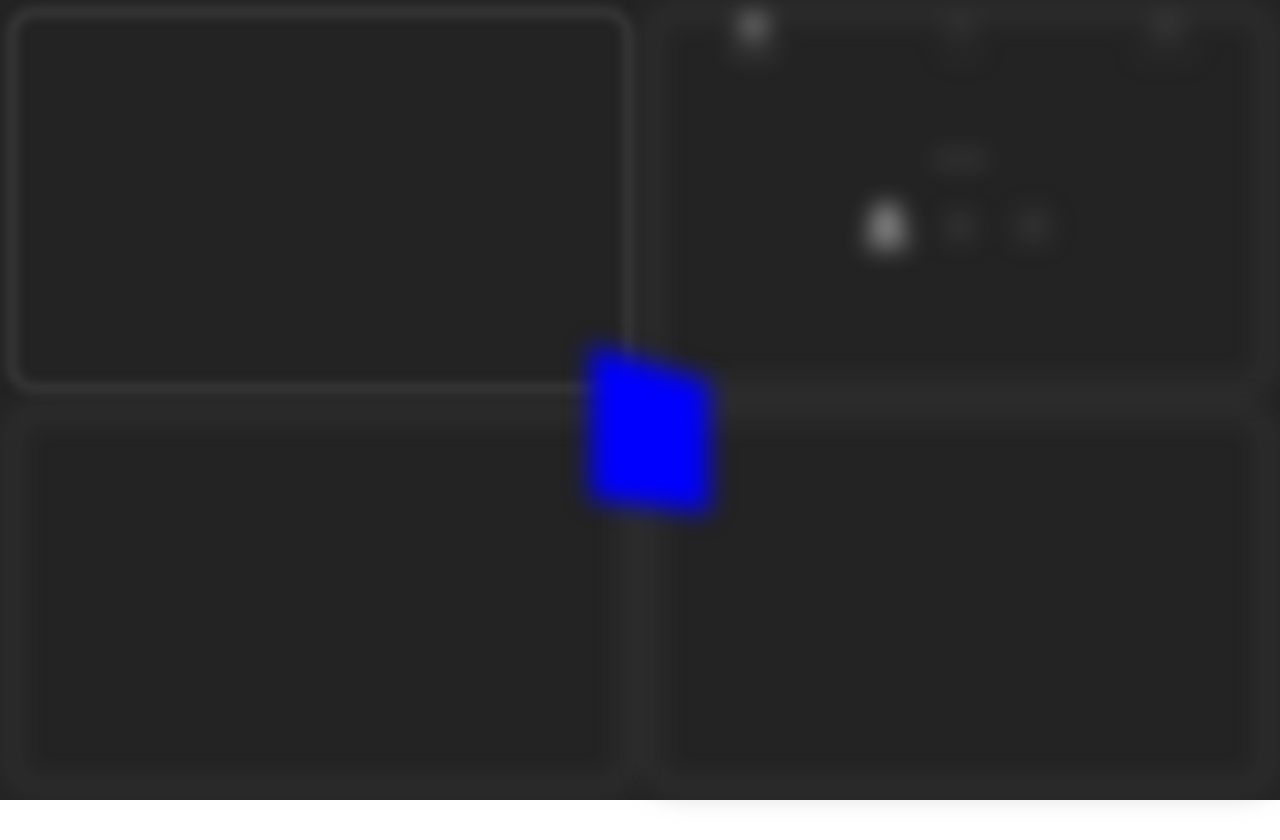
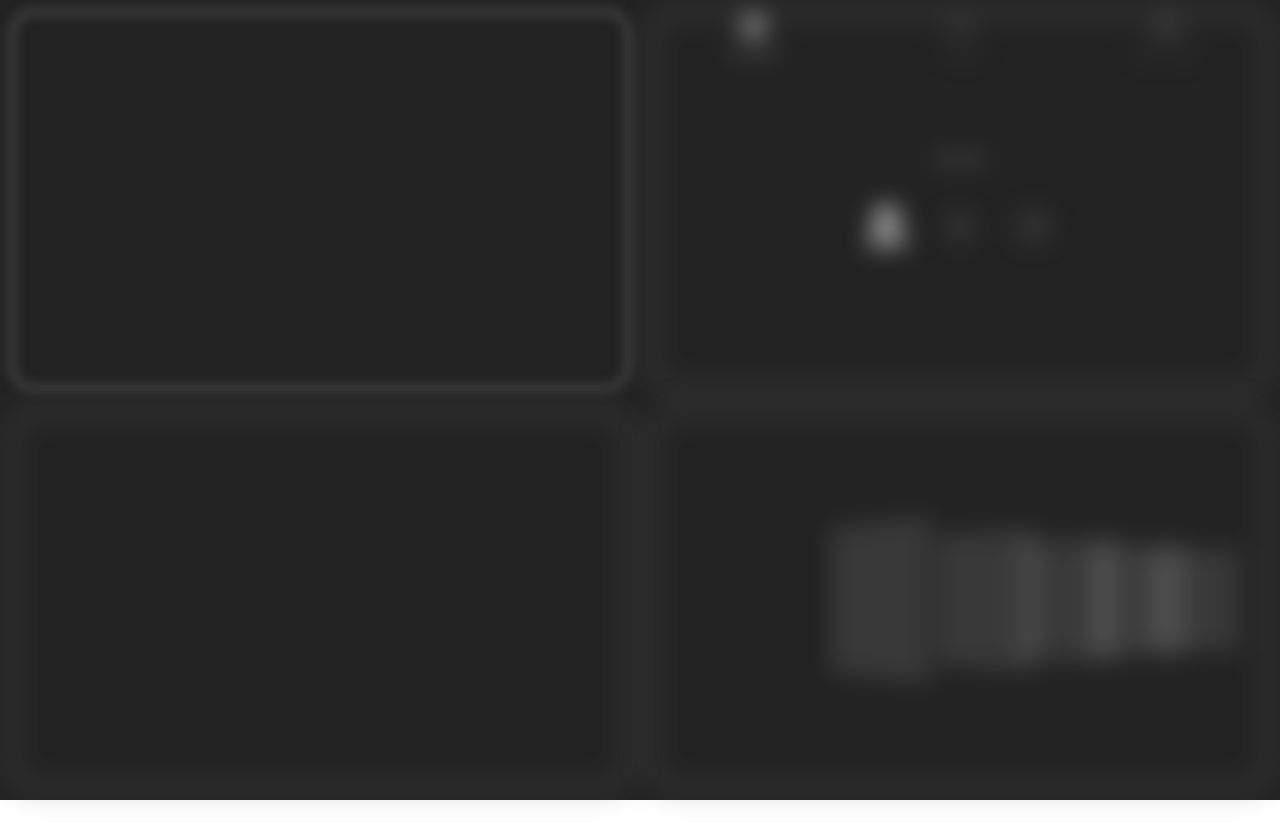
Before and after one commit to JielingYang/HomePageProject, a React app in the folder react-client/: page / in a window 1280 px wide. Shown: the top 840 px of the page. Before the commit the page ends 800 px from the top, so only its background shows below. Built offline with nearby package versions, Linux system fonts and the light colour scheme; the HTML template or start-up script is replaced by a standard one.

Commit message:
individual engine part now can be blured

```diff
--- a/react-client/src/actionCreators/bottomRightPanelActions.js
+++ b/react-client/src/actionCreators/bottomRightPanelActions.js
@@ -24,8 +24,8 @@ export const bottomRightPanelAction_requestToUpdateBottomRightPanelContentLayout
         let bottomRightPanelBorderSize: number = basePanelUnitLength * 0.5;
         let bottomRightPanelBorderRadius: number = basePanelUnitLength * 3;
 
-        let enginePartsGapDistance: number = 30 * bottomRightPanelShapeModel.getUnitLengthLarge();
-        let numberOfEngineParts: number = ENGINE_PART_IDS.length;
+        let enginePartSize: number = 30 * bottomRightPanelShapeModel.getUnitLengthSmall();
+        let enginePartsGapDistance: number = enginePartSize;
         if (getState().bottomRightPanelState.enginePartStateModels.length === 0) // Initialize engine part state models if none exist
         {
             let enginePartStateModels: Array<EnginePartStateModel> = [];
@@ -33,10 +33,11 @@ export const bottomRightPanelAction_requestToUpdateBottomRightPanelContentLayout
             let engineRotation: number = 45;
             ENGINE_PART_IDS.forEach((id: string, index: number) =>
             {
-                let zPosition: number = (index - (numberOfEngineParts - 1) / 2) * enginePartsGapDistance;
+                let zPosition: number = index * enginePartsGapDistance;
                 enginePartStateModels.push(new EnginePartStateModel(numberIdGenerator.generateId(), id, zPosition));
             });
 
+            dispatch(bottomRightPanelAction_updateEnginePartSize(enginePartSize));
             dispatch(bottomRightPanelAction_updateEngineDistance(engineDistance));
             dispatch(bottomRightPanelAction_updateEngineRotation(engineRotation));
             dispatch(bottomRightPanelAction_setEnginePartStateModels(enginePartStateModels));
@@ -45,7 +46,8 @@ export const bottomRightPanelAction_requestToUpdateBottomRightPanelContentLayout
         {
             ENGINE_PART_IDS.forEach((modelStringId: string, index: number) =>
             {
-                let zPosition: number = (index - (numberOfEngineParts - 1) / 2) * enginePartsGapDistance;
+                let zPosition: number = index * enginePartsGapDistance;
+                dispatch(bottomRightPanelAction_updateEnginePartSize(enginePartSize));
                 dispatch(bottomRightPanelAction_updateEnginePartStateModelZPosition(modelStringId, zPosition));
             });
         }
@@ -93,6 +95,7 @@ export const BOTTOM_RIGHT_PANEL_ACTION_TYPE = Object.freeze({
     BOTTOM_RIGHT_PANEL_ACTION_SET_BOTTOM_RIGHT_PANEL_FOCUS_ON: "BOTTOM_RIGHT_PANEL_ACTION_SET_BOTTOM_RIGHT_PANEL_FOCUS_ON",
     BOTTOM_RIGHT_PANEL_ACTION_UPDATE_BOTTOM_RIGHT_PANEL_CONTENT_LAYOUT_DATA: "BOTTOM_RIGHT_PANEL_ACTION_UPDATE_BOTTOM_RIGHT_PANEL_CONTENT_LAYOUT_DATA",
     BOTTOM_RIGHT_PANEL_ACTION_SET_ENGINE_PART_STATE_MODELS: "BOTTOM_RIGHT_PANEL_ACTION_SET_ENGINE_PART_STATE_MODELS",
+    BOTTOM_RIGHT_PANEL_ACTION_UPDATE_ENGINE_PART_SIZE: "BOTTOM_RIGHT_PANEL_ACTION_UPDATE_ENGINE_PART_SIZE",
     BOTTOM_RIGHT_PANEL_ACTION_UPDATE_ENGINE_DISTANCE: "BOTTOM_RIGHT_PANEL_ACTION_UPDATE_ENGINE_DISTANCE",
     BOTTOM_RIGHT_PANEL_ACTION_UPDATE_ENGINE_ROTATION: "BOTTOM_RIGHT_PANEL_ACTION_UPDATE_ENGINE_ROTATION",
     BOTTOM_RIGHT_PANEL_ACTION_UPDATE_ENGINE_PART_STATE_MODEL_Z_POSITION: "BOTTOM_RIGHT_PANEL_ACTION_UPDATE_ENGINE_PART_STATE_MODEL_Z_POSITION",
@@ -143,6 +146,14 @@ const bottomRightPanelAction_setEnginePartStateModels = (enginePartStateModels:
     }
 };
 
+const bottomRightPanelAction_updateEnginePartSize = (size: number) =>
+{
+    return {
+        type: BOTTOM_RIGHT_PANEL_ACTION_TYPE.BOTTOM_RIGHT_PANEL_ACTION_UPDATE_ENGINE_PART_SIZE,
+        enginePartSize: size,
+    }
+};
+
 const bottomRightPanelAction_updateEngineDistance = (distance: number) =>
 {
     return {
--- a/react-client/src/components/basePanelSubComponents/BottomRightPanel.js
+++ b/react-client/src/components/basePanelSubComponents/BottomRightPanel.js
@@ -9,7 +9,7 @@ import {TRANSITION_TIME_NORMAL} from "../../utilities/CONSTANTS_TIME";
 import {bottomRightPanelAction_requestToSetMouseHoverOnEnginePart, bottomRightPanelAction_setBottomRightPanelFocusOn} from "../../actionCreators/bottomRightPanelActions";
 import type {bottomRightPanelStateType} from "../../reducers/bottomRightPanelReducer";
 import SubPanelBorder from "./SubPanelBorder";
-import {WHITE_TRANSPARENT_50} from "../../utilities/CONSTANTS_COLOR";
+import {WHITE_TRANSPARENT_10, WHITE_TRANSPARENT_50} from "../../utilities/CONSTANTS_COLOR";
 import EnginePartStateModel from "../../classes/StateModelClasses/EnginePartStateModel";
 
 type BottomRightPanelPropsType = {
@@ -22,40 +22,22 @@ const BottomRightPanel = (props: BottomRightPanelPropsType) =>
 {
     let bottomRightPanelShapeModel: Shape2d_Rectangle = props.bottomRightPanelState.bottomRightPanelShapeModel;
     let bottomRightPanelStyleObject: StyleObject = new StyleObject().setBasics(bottomRightPanelShapeModel.getWidth(), bottomRightPanelShapeModel.getHeight(), bottomRightPanelShapeModel.getTopLeftPoint().getX(), bottomRightPanelShapeModel.getTopLeftPoint().getY())
-        .setPerspective(props.bottomRightPanelState.bottomRightPanelPerspective, undefined)
+        .setPerspective(props.bottomRightPanelState.bottomRightPanelPerspective)
         .addTransition("filter", TRANSITION_TIME_NORMAL)
         .setBlur(props.bottomRightPanelState.bottomRightPanelFocusOn
                  ? BLUR_LEVEL.NONE
                  : BLUR_LEVEL.MEDIUM);
 
-    let isLandscape: boolean = bottomRightPanelShapeModel.getWidth() >= bottomRightPanelShapeModel.getHeight();
-    let engineContainerDivSize: number = 30 * bottomRightPanelShapeModel.getUnitLengthSmall();
-    let engineContainerDivStyleObject: StyleObject = new StyleObject().setBasics(engineContainerDivSize, engineContainerDivSize, 0, 0)
-        // .setBackgroundColor("rgba(255,255,255,0.2)")
-        .addTransition("background-color", TRANSITION_TIME_NORMAL)
-        // .addTransition("filter", TRANSITION_TIME_NORMAL)
-        .setBackgroundColor(props.bottomRightPanelState.bottomRightPanelFocusOn
-                 ? "green"
-                 : "blue");
-    // if (isLandscape)
-    // {
-    engineContainerDivStyleObject
-        .addRotationY(90)
-        .addTranslationX(-engineContainerDivSize)
-    .addRotationY(-30);
-    // .addTranslationX(props.bottomRightPanelState.engineDistance)
-    // .addRotationY(props.bottomRightPanelState.engineRotation);
-    // }
-    // else
-    // {
-    // engineContainerDivStyleObject.addRotationX(90).addTranslationY(props.bottomRightPanelState.engineDistance).addRotationX(-props.bottomRightPanelState.engineRotation);
-    // }
+    let enginePartSize: number = props.bottomRightPanelState.enginePartSize;
+    let engineContainerDivStyleObject: StyleObject = new StyleObject()
+        .setBasics("100%", "100%", enginePartSize, 0)
+        .setPointerEvents("none")
+        .addRotationY(45)
+        .setTransformStyle("preserve-3d");
 
     let enginePartModels: Array<EnginePartStateModel> = props.bottomRightPanelState.enginePartStateModels;
+    let enginePartTopPosition: number = "calc(50% - " + enginePartSize / 2 + "px)";
     let mouseHoverOnAny: boolean = enginePartModels.some((m: EnginePartStateModel) => m.getMouseHover());
-    let enginePartBlurLevel: BLUR_LEVEL = mouseHoverOnAny
-                                          ? BLUR_LEVEL.LIGHT
-                                          : BLUR_LEVEL.NONE;
 
     console.log(LEVEL2_CONSOLE_PREFIX + bottomRightPanelShapeModel.getStringId(), LEVEL2_CONSOLE_FONT);
     return (
@@ -64,17 +46,34 @@ const BottomRightPanel = (props: BottomRightPanelPropsType) =>
              onMouseLeave={() => props.bottomRightPanelAction_setBottomRightPanelFocusOn(false)}>
             <SubPanelBorder subPanelState={props.bottomRightPanelState} borderBlurLevel={BLUR_LEVEL.LIGHT}/>
             <div style={engineContainerDivStyleObject.getStyle()}>
-                {/*{enginePartModels.map((model: EnginePartStateModel, index: number) =>*/}
-                {/*{*/}
-                {/*let enginePartStyleObject = new StyleObject().setBasics("100%", "100%", 0, 0)*/}
-                {/*.setBackgroundColor(WHITE_TRANSPARENT_50)*/}
-                {/*.setBlur(enginePartBlurLevel)*/}
-                {/*.addTranslationZ(model.getZPosition())*/}
-                {/*.addTransition("filter", TRANSITION_TIME_NORMAL);*/}
-                {/*return index === 2 ? <div key={index} style={enginePartStyleObject.getStyle()}*/}
-                {/*onMouseEnter={() => props.bottomRightPanelAction_requestToSetMouseHoverOnEnginePart(index, true)}*/}
-                {/*onMouseLeave={() => props.bottomRightPanelAction_requestToSetMouseHoverOnEnginePart(index, false)}/>:null;*/}
-                {/*})}*/}
+                {enginePartModels.map((model: EnginePartStateModel, index: number) =>
+                {
+                    let mouseHoverOnThis: boolean = model.getMouseHover();
+                    let enginePartBlurLevel: BLUR_LEVEL = mouseHoverOnAny && !mouseHoverOnThis
+                                                          ? BLUR_LEVEL.LIGHT
+                                                          : BLUR_LEVEL.NONE;
+                    let enginePartOpacity: BLUR_LEVEL = mouseHoverOnAny && !mouseHoverOnThis
+                                                        ? 0.8
+                                                        : 1;
+
+                    let enginePartWrapperStyle = new StyleObject()
+                        .setBasics(enginePartSize, enginePartSize, model.getZPosition(), enginePartTopPosition)
+                        .setPointerEvents("auto")
+                        .setBlur(enginePartBlurLevel)
+                        .setOpacity(enginePartOpacity)
+                        .addRotationY(90)
+                        .addTransition("filter", TRANSITION_TIME_NORMAL)
+                        .addTransition("opacity", TRANSITION_TIME_NORMAL);
+                    let enginePartStyleObject = new StyleObject()
+                        .setBasics("100%", "100%", 0, 0)
+                        .setBackgroundColor(WHITE_TRANSPARENT_10);
+
+                    return <div key={index} style={enginePartWrapperStyle.getStyle()}
+                                onMouseEnter={() => props.bottomRightPanelAction_requestToSetMouseHoverOnEnginePart(index, true)}
+                                onMouseLeave={() => props.bottomRightPanelAction_requestToSetMouseHoverOnEnginePart(index, false)}>
+                        <div id={model.getStringId()} style={enginePartStyleObject.getStyle()}/>
+                    </div>;
+                })}
             </div>
         </div>);
 };
--- a/react-client/src/reducers/bottomRightPanelReducer.js
+++ b/react-client/src/reducers/bottomRightPanelReducer.js
@@ -6,7 +6,6 @@ import {createReducer} from "./reducerCreator";
 import {BOTTOM_RIGHT_PANEL_ACTION_TYPE} from "../actionCreators/bottomRightPanelActions";
 import numberIdGenerator from "../classes/NumberIdGenerator";
 import EnginePartStateModel from "../classes/StateModelClasses/EnginePartStateModel";
-import SingleSelectionModel from "../classes/StateModelClasses/SingleSelectionModel";
 
 export type bottomRightPanelStateType = {
     bottomRightPanelShapeModel: Shape2d_Rectangle,
@@ -18,6 +17,7 @@ export type bottomRightPanelStateType = {
     panelBorderWidth: number,
     panelBorderHeight: number,
 
+    enginePartSize: number,
     engineDistance: number,
     engineRotation: number,
     enginePartStateModels: Array<EnginePartStateModel>
@@ -33,6 +33,7 @@ const bottomRightPanelDefaultState: bottomRightPanelStateType = {
     panelBorderWidth: 0,
     panelBorderHeight: 0,
 
+    enginePartSize: 0,
     engineDistance: 0,
     engineRotation: 0,
     enginePartStateModels: [],
@@ -76,6 +77,13 @@ const bottomRightPanelAction_setEnginePartStateModels_handler = (state: bottomRi
     return nextState;
 };
 
+const bottomRightPanelAction_updateEnginePartSize_handler = (state: bottomRightPanelStateType, action) =>
+{
+    let nextState = deepCopy(state);
+    nextState.enginePartSize = action.enginePartSize;
+    return nextState;
+};
+
 const bottomRightPanelAction_updateEngineDistance_handler = (state: bottomRightPanelStateType, action) =>
 {
     let nextState = deepCopy(state);
@@ -116,6 +124,7 @@ const bottomRightPanelReducerHandlers = {
     [BOTTOM_RIGHT_PANEL_ACTION_TYPE.BOTTOM_RIGHT_PANEL_ACTION_UPDATE_ENGINE_ROTATION]: bottomRightPanelAction_updateEngineRotation_handler,
     [BOTTOM_RIGHT_PANEL_ACTION_TYPE.BOTTOM_RIGHT_PANEL_ACTION_UPDATE_ENGINE_PART_STATE_MODEL_Z_POSITION]: bottomRightPanelAction_updateEnginePartStateModelZPosition_handler,
     [BOTTOM_RIGHT_PANEL_ACTION_TYPE.BOTTOM_RIGHT_PANEL_ACTION_SET_MOUSE_HOVER_ON_ENGINE_PART]: bottomRightPanelAction_setMouseHoverOnEnginePart_handler,
+    [BOTTOM_RIGHT_PANEL_ACTION_TYPE.BOTTOM_RIGHT_PANEL_ACTION_UPDATE_ENGINE_PART_SIZE]: bottomRightPanelAction_updateEnginePartSize_handler,
 };
 
 export default createReducer(bottomRightPanelDefaultState, bottomRightPanelReducerHandlers);
```
